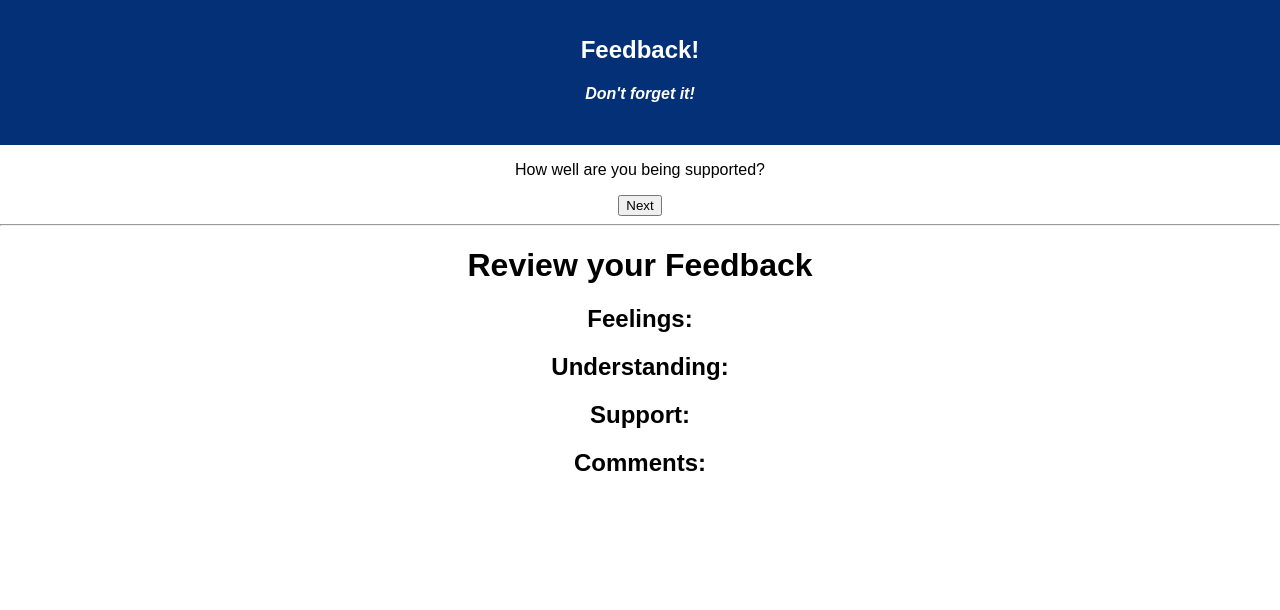
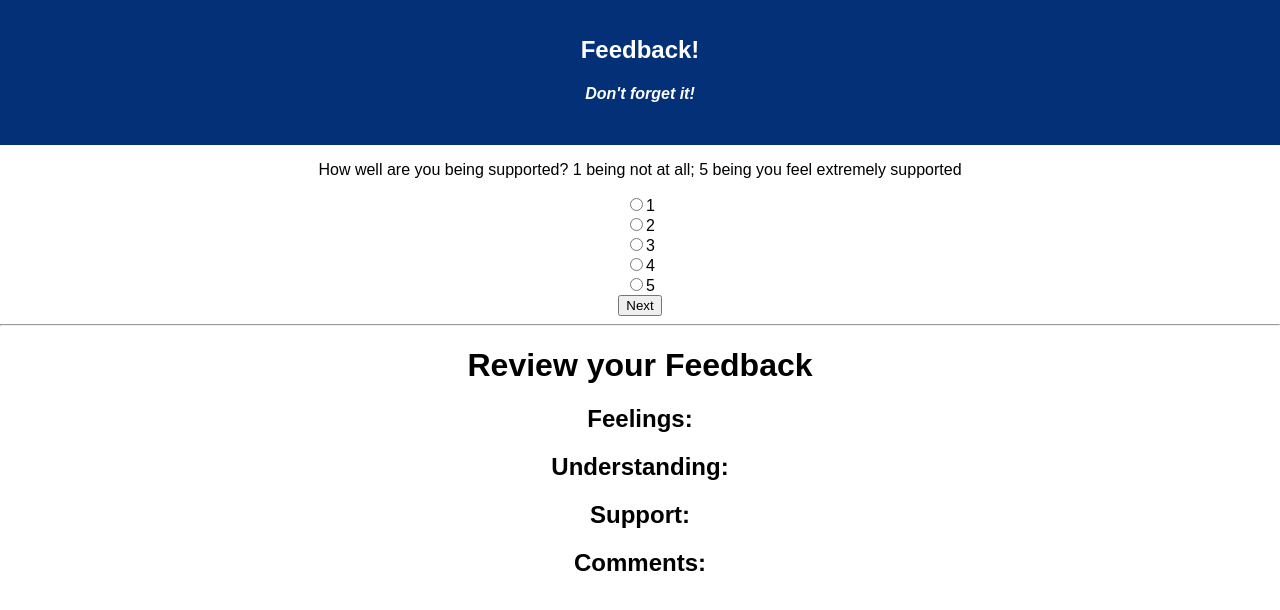
Before and after one commit to hayadam88/feedback-form-redux, a React (Create React App) app: page /#/understanding in a window 1280 px wide. Both pictures are taken after a click on the button "Next". Shown: the top 610 px of the page. Built offline with nearby package versions, Linux system fonts and the light colour scheme.

Commit message:
Added radio buttons to support component

```diff
--- a/src/components/Support/Support.js
+++ b/src/components/Support/Support.js
@@ -11,7 +11,17 @@ class Support extends Component {
     render() {
         return(
             <>
-                <p>How well are you being supported?</p>
+                <p>How well are you being supported? 1 being not at all; 5 being you feel extremely supported</p>
+                <input type="radio" name="feedback" value="1" />1
+                <br/>
+                <input type="radio" name="feedback" value="2" />2
+                <br/>
+                <input type="radio" name="feedback" value="3" />3
+                <br/>
+                <input type="radio" name="feedback" value="4" />4
+                <br/>
+                <input type="radio" name="feedback" value="5" />5
+                <br/>
                 <button onClick={this.handleSubmit}>Next</button>
             </>
         )
```
